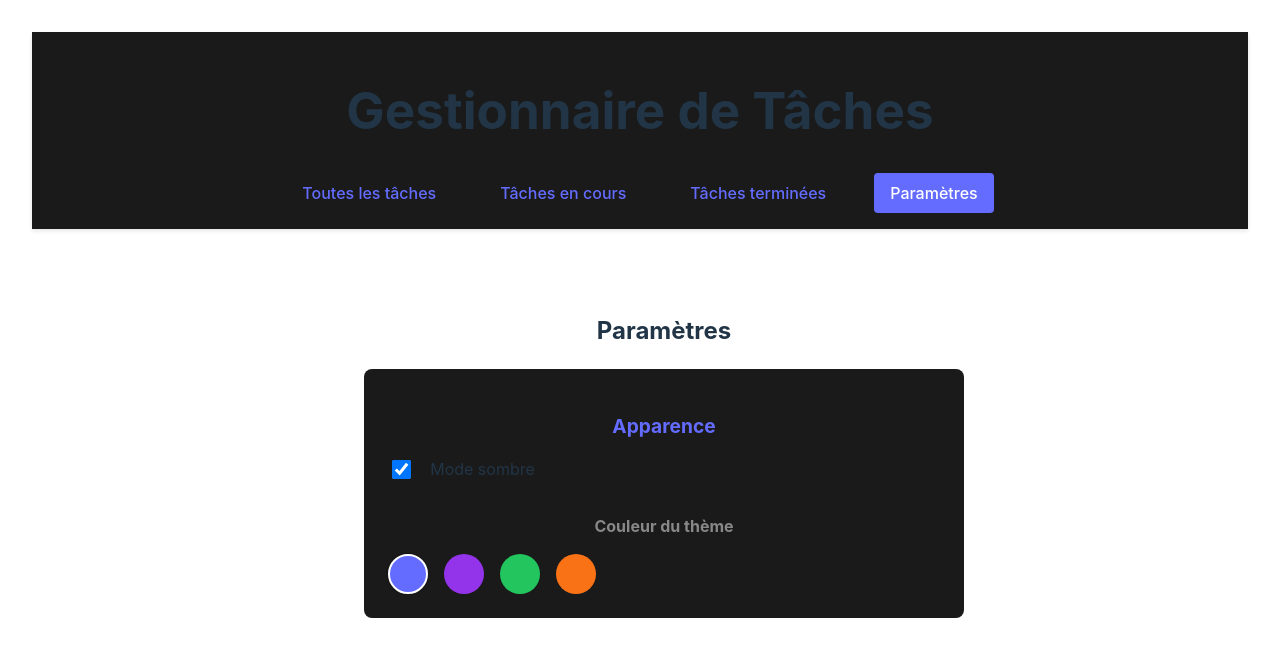
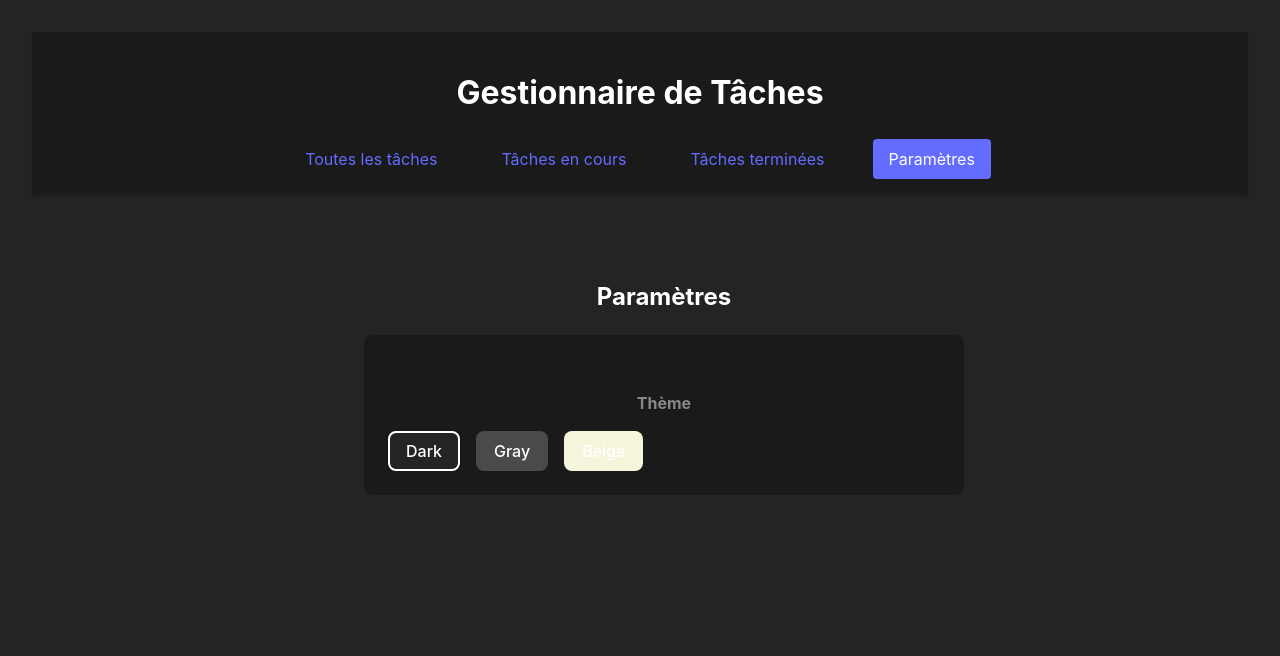
Before and after one commit to jacques1906/JLO-Projet-FrondEnd, a React (Vite) app: page /parametres in a window 1280 px wide. Shown: the top 656 px of the page. Built offline with nearby package versions, Linux system fonts and the light colour scheme.

Commit message:
feat: implement dynamic theme color application across the app

```diff
--- a/src/App.tsx
+++ b/src/App.tsx
@@ -1,7 +1,9 @@
 import { BrowserRouter as Router, Routes, Route, Link, useLocation } from 'react-router-dom'
 import TaskList from './components/TaskList'
+import Settings from './components/Settings'
+import { ThemeProvider } from './contexts/ThemeContext'
+import ThemeWrapper from './components/ThemeWrapper'
 import './App.css'
-import Settings from './components/Settings'
 
 const Navigation = () => {
   const location = useLocation()
@@ -31,6 +33,8 @@ const Navigation = () => {
 function App() {
   return (
     <Router>
+      <ThemeProvider>
+        <ThemeWrapper>
           <div className="app-container">
             <header className="header">
               <h1>Gestionnaire de Tâches</h1>
@@ -45,6 +49,8 @@ function App() {
               </Routes>
             </main>
           </div>
+        </ThemeWrapper>
+      </ThemeProvider>
     </Router>
   )
 }
--- a/src/components/Settings.tsx
+++ b/src/components/Settings.tsx
@@ -1,45 +1,27 @@
-import { useState } from 'react'
+import { useTheme } from '../contexts/ThemeContext'
 import '../styles/components/Settings.css'
 
 const Settings = () => {
-  const [darkMode, setDarkMode] = useState(true)
-  const [themeColor, setThemeColor] = useState<ThemeColor>('blue')
-
-  const themeColors: { [key in ThemeColor]: string } = {
-    blue: '#646cff',
-    purple: '#9333ea',
-    green: '#22c55e',
-    orange: '#f97316'
-  }
+  const { themeColor, setThemeColor, colors } = useTheme()
 
   return (
     <div className="settings-container">
       <h2>Paramètres</h2>
 
       <div className="settings-section">
-        <h3>Apparence</h3>
-        <div className="setting-item">
-          <label>
-            <input
-              type="checkbox"
-              checked={darkMode}
-              onChange={(e) => setDarkMode(e.target.checked)}
-            />
-            Mode sombre
-          </label>
-        </div>
-
         <div className="theme-colors">
-          <h4>Couleur du thème</h4>
+          <h4>Thème</h4>
           <div className="color-options">
-            {Object.entries(themeColors).map(([name, color]) => (
+            {Object.entries(colors).map(([name, color]) => (
               <button
                 key={name}
                 className={`color-option ${themeColor === name ? 'active' : ''}`}
-                style={{ backgroundColor: color }}
+                style={{ backgroundColor: color.background }}
                 onClick={() => setThemeColor(name as ThemeColor)}
                 aria-label={`Thème ${name}`}
-              />
+              >
+                {name}
+              </button>
             ))}
           </div>
         </div>
--- /dev/null
+++ b/src/components/ThemeWrapper.tsx
@@ -0,0 +1,20 @@
+import { useTheme } from '../contexts/ThemeContext'
+import { useEffect } from 'react'
+
+const ThemeWrapper = ({ children }: { children: React.ReactNode }) => {
+  const { themeColor, colors } = useTheme()
+
+  useEffect(() => {
+    const root = document.documentElement
+    const theme = colors[themeColor]
+
+    root.style.setProperty('--background-color', theme.background)
+    root.style.setProperty('--text-color', theme.text)
+    root.style.setProperty('--accent-color', theme.accent)
+    root.style.setProperty('--secondary-background', theme.secondaryBackground)
+  }, [themeColor, colors])
+
+  return <>{children}</>
+}
+
+export default ThemeWrapper
--- /dev/null
+++ b/src/contexts/ThemeContext.tsx
@@ -0,0 +1,63 @@
+import { createContext, useContext, useState, ReactNode, useEffect } from 'react'
+import { ThemeColor } from '../types/theme'
+
+interface ThemeContextType {
+  themeColor: ThemeColor
+  setThemeColor: (color: ThemeColor) => void
+  colors: {
+    [key in ThemeColor]: {
+      background: string
+      text: string
+      accent: string
+      secondaryBackground: string
+    }
+  }
+}
+
+const ThemeContext = createContext<ThemeContextType | undefined>(undefined)
+
+export const ThemeProvider = ({ children }: { children: ReactNode }) => {
+  const [themeColor, setThemeColor] = useState<ThemeColor>(() => {
+    const saved = localStorage.getItem('theme')
+    return (saved as ThemeColor) || 'dark'
+  })
+
+  const colors = {
+    dark: {
+      background: '#242424',
+      text: '#ffffff',
+      accent: '#646cff',
+      secondaryBackground: '#1a1a1a'
+    },
+    gray: {
+      background: '#4a4a4a',
+      text: '#ffffff',
+      accent: '#747bff',
+      secondaryBackground: '#3a3a3a'
+    },
+    beige: {
+      background: '#f5f5dc',
+      text: '#333333',
+      accent: '#646cff',
+      secondaryBackground: '#ffffff'
+    }
+  }
+
+  useEffect(() => {
+    localStorage.setItem('theme', themeColor)
+  }, [themeColor])
+
+  return (
+    <ThemeContext.Provider value={{ themeColor, setThemeColor, colors }}>
+      {children}
+    </ThemeContext.Provider>
+  )
+}
+
+export const useTheme = () => {
+  const context = useContext(ThemeContext)
+  if (context === undefined) {
+    throw new Error('useTheme must be used within a ThemeProvider')
+  }
+  return context
+}
--- a/src/index.css
+++ b/src/index.css
@@ -1,66 +1,47 @@
 :root {
+  --background-color: #242424;
+  --text-color: #ffffff;
+  --accent-color: #646cff;
+  --secondary-background: #1a1a1a;
   font-family: Inter, system-ui, Avenir, Helvetica, Arial, sans-serif;
   line-height: 1.5;
   font-weight: 400;
-
-  color-scheme: light dark;
-  color: rgba(255, 255, 255, 0.87);
-  background-color: #242424;
-
-  font-synthesis: none;
-  text-rendering: optimizeLegibility;
-  -webkit-font-smoothing: antialiased;
-  -moz-osx-font-smoothing: grayscale;
-}
-
-a {
-  font-weight: 500;
-  color: #646cff;
-  text-decoration: inherit;
-}
-a:hover {
-  color: #535bf2;
 }
 
 body {
   margin: 0;
   min-width: 320px;
   min-height: 100vh;
+  background-color: var(--background-color);
+  color: var(--text-color);
 }
 
-h1 {
-  font-size: 3.2em;
-  line-height: 1.1;
+a {
+  color: var(--accent-color);
 }
 
 button {
-  border-radius: 8px;
+  background-color: var(--secondary-background);
+  color: var(--text-color);
   border: 1px solid transparent;
   padding: 0.6em 1.2em;
   font-size: 1em;
   font-weight: 500;
   font-family: inherit;
-  background-color: #1a1a1a;
   cursor: pointer;
   transition: border-color 0.25s;
 }
-button:hover {
-  border-color: #646cff;
-}
-button:focus,
-button:focus-visible {
-  outline: 4px auto -webkit-focus-ring-color;
+
+.settings-section {
+  background: var(--secondary-background);
 }
 
-@media (prefers-color-scheme: light) {
-  :root {
-    color: #213547;
-    background-color: #ffffff;
-  }
-  a:hover {
-    color: #747bff;
-  }
-  button {
-    background-color: #f9f9f9;
-  }
+.task-item {
+  background: var(--secondary-background);
 }
+
+.task-input {
+  background: var(--secondary-background);
+  color: var(--text-color);
+  border: 1px solid var(--accent-color);
+}
--- a/src/styles/Components/Settings.css
+++ b/src/styles/Components/Settings.css
@@ -49,20 +49,21 @@
 }
 
 .color-option {
-  width: 2.5rem;
-  height: 2.5rem;
-  border-radius: 50%;
+  width: auto;
+  height: auto;
+  border-radius: 8px;
   border: 2px solid transparent;
   cursor: pointer;
-  padding: 0;
+  padding: 0.5rem 1rem;
   transition: all 0.3s ease;
+  text-transform: capitalize;
+}
+
+.color-option.active {
+  border-color: var(--theme-color);
+  box-shadow: 0 0 0 2px rgba(0, 0, 0, 0.1);
 }
 
 .color-option:hover {
-  transform: scale(1.1);
+  transform: scale(1.05);
 }
-
-.color-option.active {
-  border-color: white;
-  box-shadow: 0 0 0 2px rgba(0, 0, 0, 0.1);
-}
--- /dev/null
+++ b/src/types/theme.ts
@@ -0,0 +1 @@
+export type ThemeColor = 'dark' | 'gray' | 'beige'
```
Lines whose indentation alone changed are shown as unchanged.
